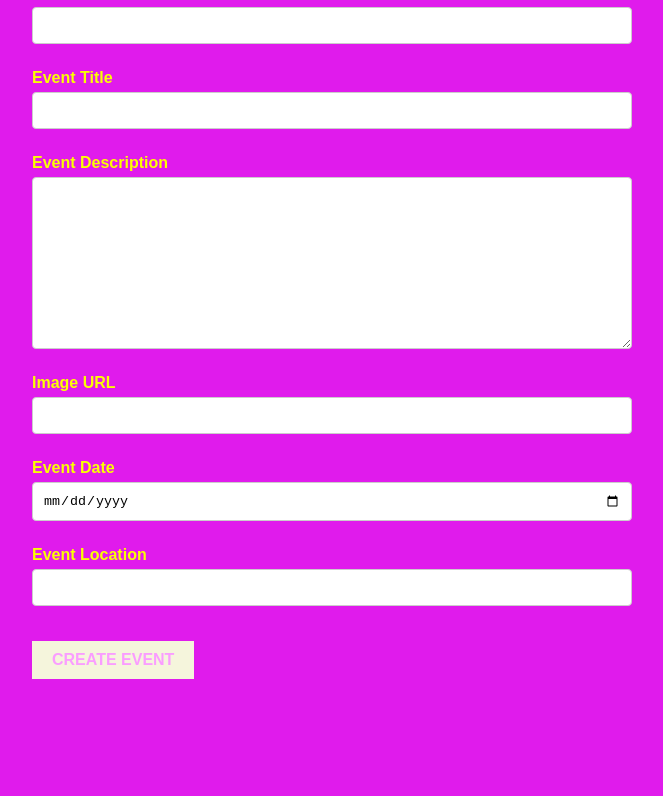
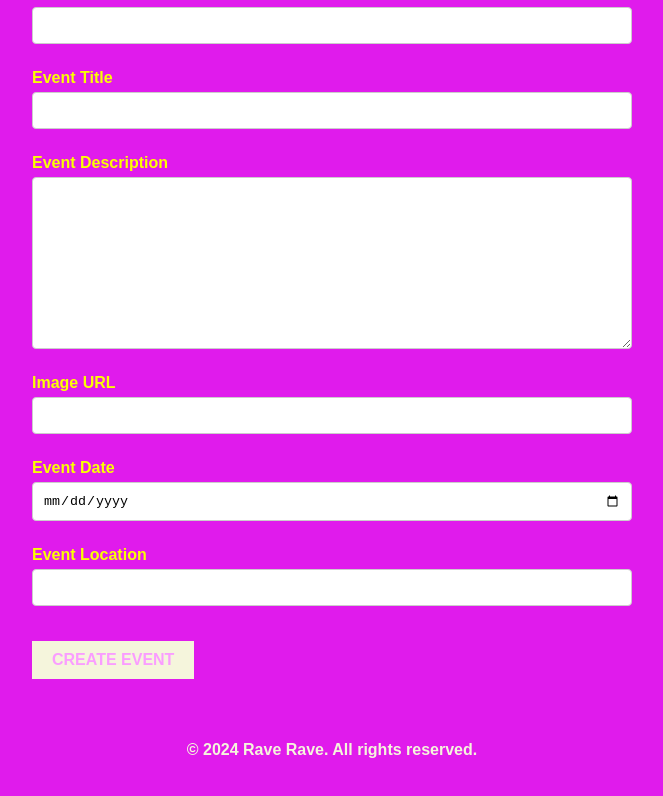
Before and after one commit to ThildaMorlid/RaveRave, a React (Create React App) app in the folder frontend/: page /admin in a window 1280 px wide. Shown: the part 232-1028 px from the top of the page, without its empty margins (308-971 px from the left). Before the commit the page ends 931 px from the top, so only its background shows below. Built offline with nearby package versions, Linux system fonts and the light colour scheme; no server answers.

Commit message:
ny footer

```diff
--- a/frontend/src/App.tsx
+++ b/frontend/src/App.tsx
@@ -4,6 +4,7 @@ import Home from './pages/Home';
 import Event from './pages/Event';
 import AdminPanel from './pages/AdminPanel';
 import Navbar from './components/Navbar';
+import Footer from './components/Footer';
 
 const App: React.FC = () => {
   return (
@@ -14,6 +15,7 @@ const App: React.FC = () => {
         <Route path="/events/:id" element={<Event />} />
         <Route path="/admin" element={<AdminPanel />} />
       </Routes>
+      <Footer />
     </Router>
   );
 };
--- /dev/null
+++ b/frontend/src/components/Footer.css
@@ -0,0 +1,7 @@
+.footer {
+  text-align: center;
+  color: #fdfb4f;
+  padding: 20px 0;
+  bottom: 0;
+  width: 100%;
+}
--- /dev/null
+++ b/frontend/src/components/Footer.tsx
@@ -0,0 +1,14 @@
+import React from 'react';
+import './Footer.css';
+
+const Footer: React.FC = () => {
+  return (
+    <footer className="footer">
+      <div className="footer-content">
+        <h4>© 2024 Rave Rave. All rights reserved.</h4>
+      </div>
+    </footer>
+  );
+}
+
+export default Footer;
```
